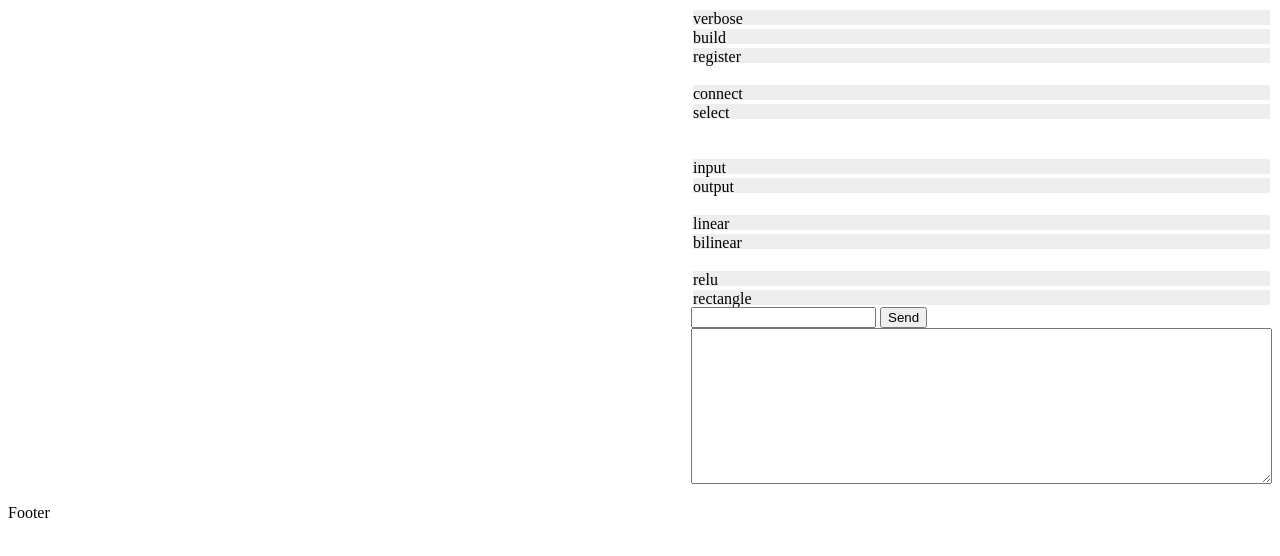
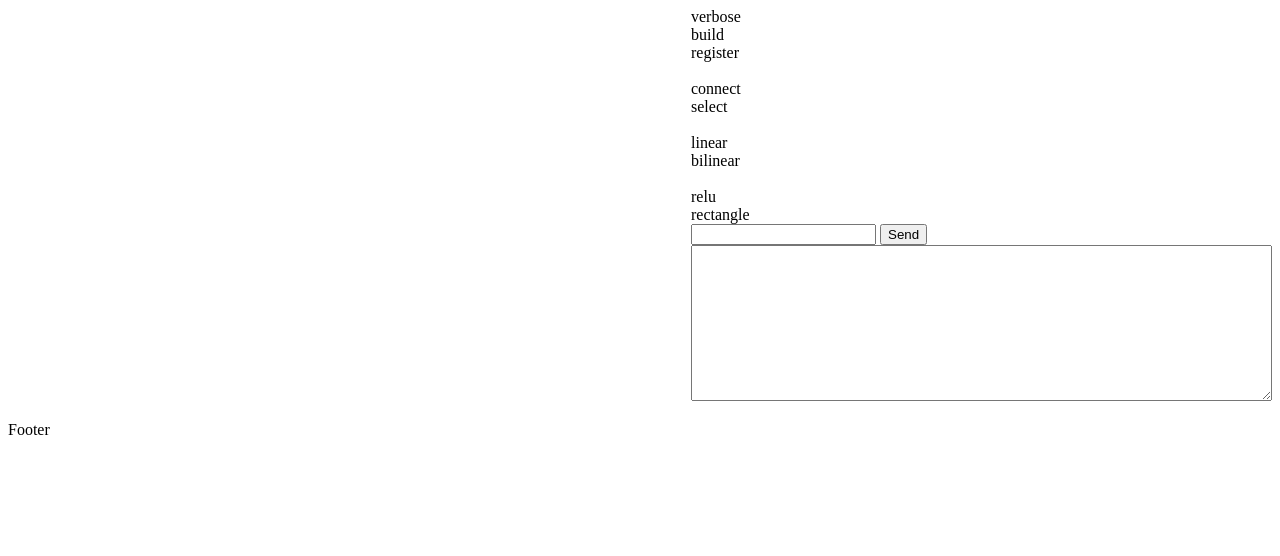
Before and after one commit to lhubbard01/VGCG, a plain HTML site: page src/pydev/src/index.html in a window 1280 px wide. Drawn offline with Linux system fonts and the light colour scheme; no server answers.

Commit message:
class name module to actionCB

```diff
--- a/src/pydev/src/index.html
+++ b/src/pydev/src/index.html
@@ -2,7 +2,7 @@
 
 <html>
 <head>
-  <title>App 1</title>
+  <title>Computational Graph Drawer</title>
   <link rel="stylesheet" href="./style.css">
 <script type="text/javascript" src="./drawing.js"></script>
 
@@ -73,27 +73,22 @@ function preventer (e){
 <svg id="drawable_svg" onclick="drawable(event)" onmousemove="MousePosDebugger(event)">
 </svg>
 <div class="UI">
-  <section id="sidebar" onmousemove="MousePosDebugger(event)">
-  <div class="module" id="verbose" onclick="selection(this);">verbose</div>
-  <div class="module" id="build" onclick="selection(this);">build</div>
-  <div class="module" id="register" onclick="selection(this);">register</div>
-  </br>
 
-  <div class="module" id="connect" onclick="selection(this);">connect</div>
-  <div class="module" id="select" onclick="selection(this);">select</div>
-  </br>
+  <section id="sidebar">
+  <div class="actionCB" id="verbose" onclick="selection(this);">verbose</div>
+  <div class="actionCB" id="build" onclick="selection(this);">build</div>
+  <div class="actionCB" id="register" onclick="selection(this);">register</div>
+</br>
+  <div class="actionCB" id="connect" onclick="selection(this);">connect</div>
+  <div class="actionCB" id="select" onclick="selection(this);">select</div>
 
 </br>
-  <div class="module" id="input" onclick="selection(this);">input</div>
-  <div class="module" id="output" onclick="selection(this);">output</div>
+  <div class="actionCB" id="linear" onclick="selection(this);">linear</div>
+  <div class="actionCB" id="bilinear" onclick ="selection(this);">bilinear</div>
 
-  </br>
-  <div class="module" id="linear" onclick="selection(this);">linear</div>
-  <div class="module" id="bilinear" onclick ="selection(this);">bilinear</div>
-
-  </br>
-  <div class="module" id="relu" onclick="selection(this);">relu</div>
-  <div class="module" id="rect" onclick="selection(this);">rectangle</div>
+</br>
+  <div class="actionCB" id="relu" onclick="selection(this);">relu</div>
+  <div class="actionCB" id="rect" onclick="selection(this);">rectangle</div>
 
   <!--<div id="drawable" style="height: 600px; width: 600px; border: 3px solid black; " onclick="drawable(event);">-->
   <!--<div id="drawCont" style=" height: 480px; background: blue" >
```
Also changed, not shown: src/pydev/src/style.css (line endings or trailing spaces).
